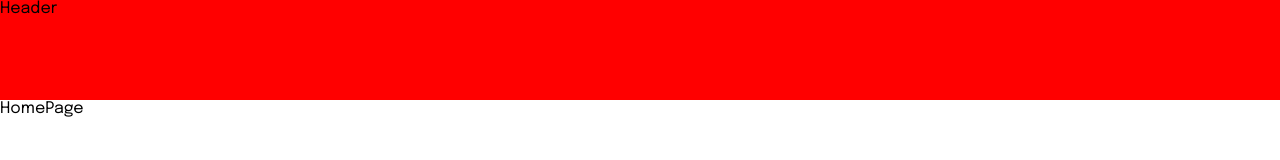
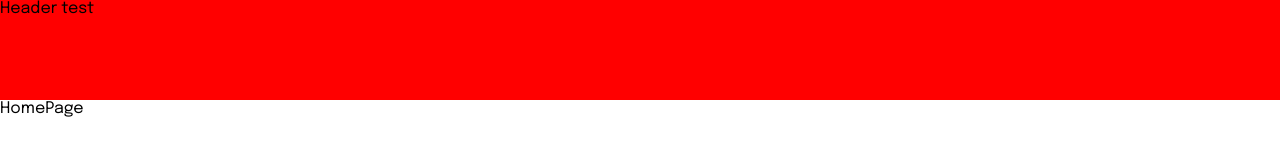
Before and after one commit to loc2pro/lt_ecommerce_fe, a Next.js app: page / in a window 1280 px wide. Shown: the top 160 px of the page. Built offline with nearby package versions, Linux system fonts and the light colour scheme.

Commit message:
test before deploy

```diff
--- a/src/views/layout/Header/index.tsx
+++ b/src/views/layout/Header/index.tsx
@@ -2,7 +2,7 @@ import React from 'react';
 import styles from './style.module.scss';
 
 const Header = () => {
-  return <div className={styles.header}>Header</div>;
+  return <div className={styles.header}>Header test</div>;
 };
 
 export default Header;
```
